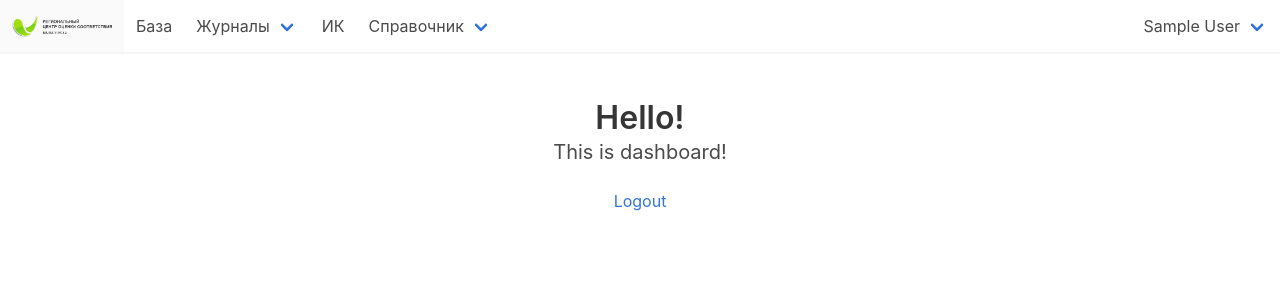
After one commit to codelag/nakurnoj, a Django app: page /accounts/dashboard in a window 1280 px wide. The commit adds this page. Shown: the top 300 px of the page. Run offline with Django 3.2, Linux system fonts and the light colour scheme; the visitor is signed in with stand-in values (Sample User, id 1).

Commit message:
Add auth a, to-do lists and navbar

```diff
--- a/project/apps/accounts/urls.py
+++ b/project/apps/accounts/urls.py
@@ -5,4 +5,7 @@ from . import views
 urlpatterns = [
     path('login', views.login, name='login'),
     path('register', views.register, name='register'),
+    path('dashboard', views.dashboard, name='dashboard'),
+    path('logout', views.logout, name='logout'),
+
 ]
--- a/project/apps/accounts/views.py
+++ b/project/apps/accounts/views.py
@@ -1,5 +1,6 @@
 from django.shortcuts import render, redirect
 from django.contrib import auth
+from django.contrib.auth.decorators import login_required
 from django.contrib.auth.models import User
 
 
@@ -16,8 +17,20 @@ def login(request):
         else:
             return redirect('login')
     else:
-        return render(request, 'login.html')
+        return render(request, 'accounts/login.html')
 
 
 def register(request):
     return render(request, 'accounts/register.html')
+
+
+@login_required(login_url='login')
+def dashboard(request):
+    return render(request, 'accounts/dashboard.html')
+
+
+def logout(request):
+    if request.method == 'POST':
+        auth.logout(request)
+        # messages.success(request, 'You are now logged out')
+        return redirect('login')
--- /dev/null
+++ b/project/apps/tdlists/urls.py
@@ -0,0 +1,8 @@
+from django.urls import path
+
+from . import views
+
+urlpatterns = [
+    path('', views.lists, name='tdlists'),
+    path('add_task', views.add_task, name='add_task'),
+]
--- a/project/settings.py
+++ b/project/settings.py
@@ -31,6 +31,7 @@ ALLOWED_HOSTS = []
 # Application definition
 
 INSTALLED_APPS = [
+    'project.apps.tdlists',
     'django.contrib.admin',
     'django.contrib.auth',
     'django.contrib.contenttypes',
@@ -56,7 +57,7 @@ TEMPLATES = [
         'BACKEND': 'django.template.backends.django.DjangoTemplates',
         'DIRS': [
             os.path.join(BASE_DIR, 'project/templates'),
-            os.path.join(BASE_DIR, 'project/apps/accounts/templates'),
+            # os.path.join(BASE_DIR, 'project/apps/accounts/templates'),
         ],
         'APP_DIRS': True,
         'OPTIONS': {
--- a/project/templates/accounts/dashboard.html
+++ b/project/templates/accounts/dashboard.html
@@ -2,7 +2,13 @@
 
 {% block content %}
 
-    <h1 class="title" style="text-align:center;">Hello!</h1>
-    <h2 class="subtitle" style="text-align:center;">This is dashboard!</h2>
-
+<h1 class="title" style="text-align:center;">Hello!</h1>
+<h2 class="subtitle" style="text-align:center;">This is dashboard!</h2>
+<div class="has-text-centered">
+<a class="nav-link" href="javascript:{document.getElementById('logout').submit()}">Logout</a>
+<form action="{% url 'logout' %}" method="POST" id="logout">
+    {% csrf_token %}
+    <input type="hidden">
+</form>
+</div>
 {% endblock %}
--- a/project/templates/base.html
+++ b/project/templates/base.html
@@ -12,20 +12,18 @@
 </head>
 
 <body>
-    <section class="hero is-light is-fullheight">
-        <div class="hero-body">
-            <div class="container">
-                <div class="columns">
-                    <div class="column"></div>
-                    <div class="column">
-                        {% block content %}
-                        {% endblock %}
-                    </div>
-                    <div class="column"></div>
-                </div>
-            </div>
-        </div>
+
+    <!-- Navbar -->
+    {% include 'partials/_navbar.html' %}
+
+    <!-- Main content -->
+    <section class="section">
+            {% block content %}
+            {% endblock %}
     </section>
+
+    <!-- Footer -->
+
 </body>
 
 </html>
--- /dev/null
+++ b/project/templates/partials/_navbar.html
@@ -0,0 +1,117 @@
+{% load static %}
+<nav class="navbar has-shadow">
+    <div class="navbar-menu">
+        <div class="navbar-start">
+
+            <a class="navbar-item">
+                <img src="{% static 'img/reglogo.png' %}" width="100" height="50" alt="Bulma">
+            </a>
+
+            <!-- Projects -->
+            <a class="navbar-item">
+                База
+            </a>
+
+            <div class="navbar-item has-dropdown is-hoverable">
+                <div class="navbar-link">
+                    Журналы
+                </div>
+                <div class="navbar-dropdown">
+                    <a class="navbar-item" href="{% url 'dashboard' %}">
+                        <div>
+                            &#8195;Сертификаты ТР ТС
+                        </div>
+                    </a>
+                    <a class="navbar-item" href="{% url 'dashboard' %}">
+                        <div>
+                            &#8195;Декларации ТР ТС
+                        </div>
+                    </a>
+                    <a class="navbar-item" href="{% url 'dashboard' %}">
+                        <div>
+                            &#8195;Сертификаты ГОСТ Р
+                        </div>
+                    </a>
+                    <a class="navbar-item" href="{% url 'dashboard' %}">
+                        <div>
+                            &#8195;Декларации ГОСТ Р
+                        </div>
+                    </a>
+                </div>
+            </div>
+
+            <a class="navbar-item">
+                ИК
+            </a>
+
+            <div class="navbar-item has-dropdown is-hoverable">
+                    <div class="navbar-link">
+                        Справочник
+                    </div>
+                    <div class="navbar-dropdown">
+                        <a class="navbar-item" href="{% url 'dashboard' %}">
+                            <div>
+                                &#8195;Клиенты
+                            </div>
+                        </a>
+                        <a class="navbar-item" href="{% url 'dashboard' %}">
+                            <div>
+                                &#8195;Заявители
+                            </div>
+                        </a>
+                        <a class="navbar-item" href="{% url 'dashboard' %}">
+                            <div>
+                                &#8195;Платильщики
+                            </div>
+                        </a>
+                        <a class="navbar-item" href="{% url 'dashboard' %}">
+                            <div>
+                                &#8195;Еще что-то
+                            </div>
+                        </a>
+                    </div>
+                </div>
+
+        </div>
+
+        <div class="navbar-end">
+            <div class="navbar-item has-dropdown is-hoverable">
+                <div class="navbar-link">
+                    {{ user.first_name }} {{ user.last_name }}
+                </div>
+                <div class="navbar-dropdown is-right">
+                    <a class="navbar-item" href="{% url 'dashboard' %}">
+                        <div>
+                            <span class="icon is-small">
+                                <i class="fas fa-chart-line"></i>
+                            </span>
+                            &#8195;Сводка
+                        </div>
+                    </a>
+                    <a class="navbar-item" href="{% url 'tdlists' %}">
+                        <div>
+                            <span class="icon is-small">
+                                <i class="fas fa-tasks"></i>
+                            </span>
+                            &#8195;Задачи
+                        </div>
+                    </a>
+                    <a class="navbar-item">
+                        <div>
+                            <span class="icon is-small">
+                                <i class="fas fa-user"></i>
+                            </span>
+                            &#8195;Профиль
+                        </div>
+                    </a>
+                    <hr class="navbar-divider">
+                    <a class="navbar-item" href="javascript:{document.getElementById('logout').submit()}">
+                        <form action="{% url 'logout' %}" method="POST" id="logout">{% csrf_token %}<input
+                                type="hidden"></form>
+                        <div><span class="icon is-small"><i class="fas fa-sign-out-alt"></i></span>&#8195;Выйти</div>
+                    </a>
+                </div>
+            </div>
+        </div>
+    </div>
+</nav>
--- a/project/urls.py
+++ b/project/urls.py
@@ -18,5 +18,6 @@ from django.urls import path, include
 
 urlpatterns = [
     path('accounts/', include('project.apps.accounts.urls')),
+    path('tdlists/', include('project.apps.tdlists.urls')),
     path('admin/', admin.site.urls),
 ]
```
Also changed, not shown: project/apps/tdlists/models.py (+11 -0 lines), project/apps/tdlists/views.py (+36 -1 lines), project/templates/accounts/register.html (+57 -5 lines), project/templates/tdlists/lists.html (added, +96 -0 lines), project/apps/tdlists/migrations/0001_initial.py (added), project/static/img/reglogo.png (added), project/templates/accounts/login.html (renamed from project/apps/accounts/templates/login.html).
